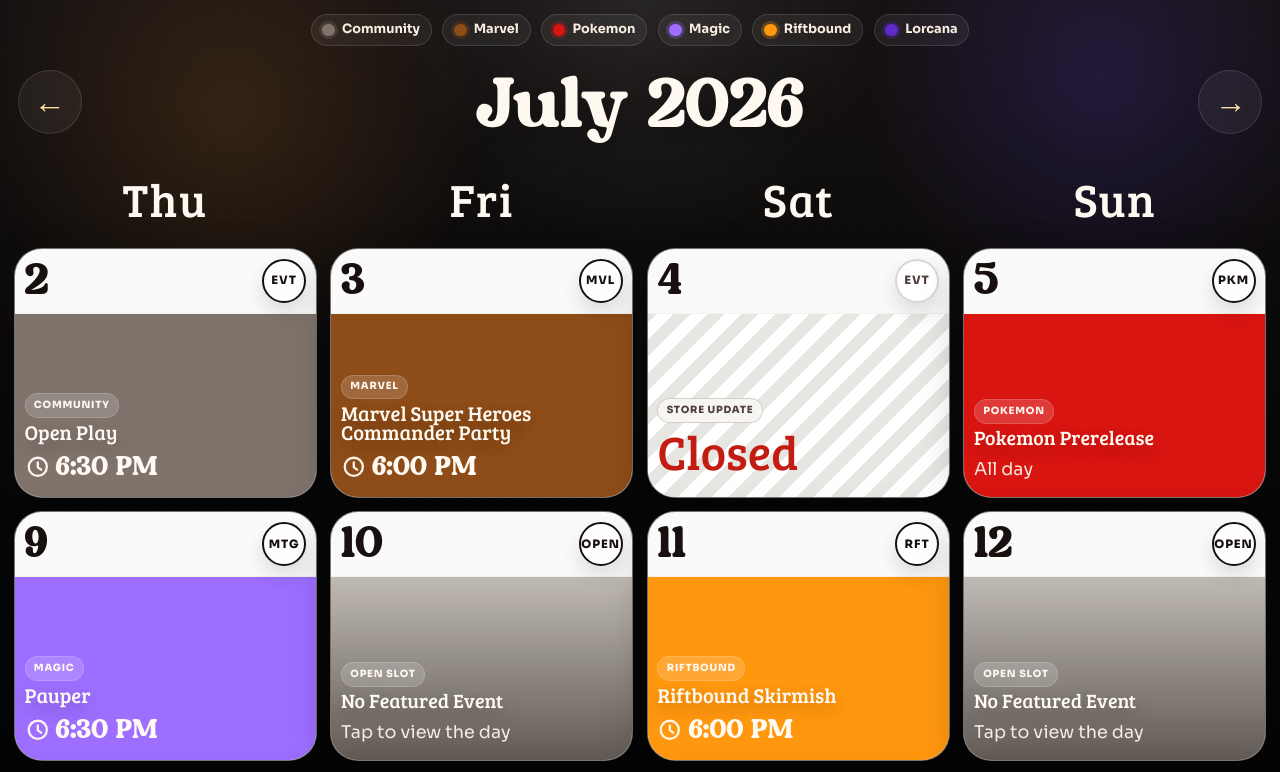
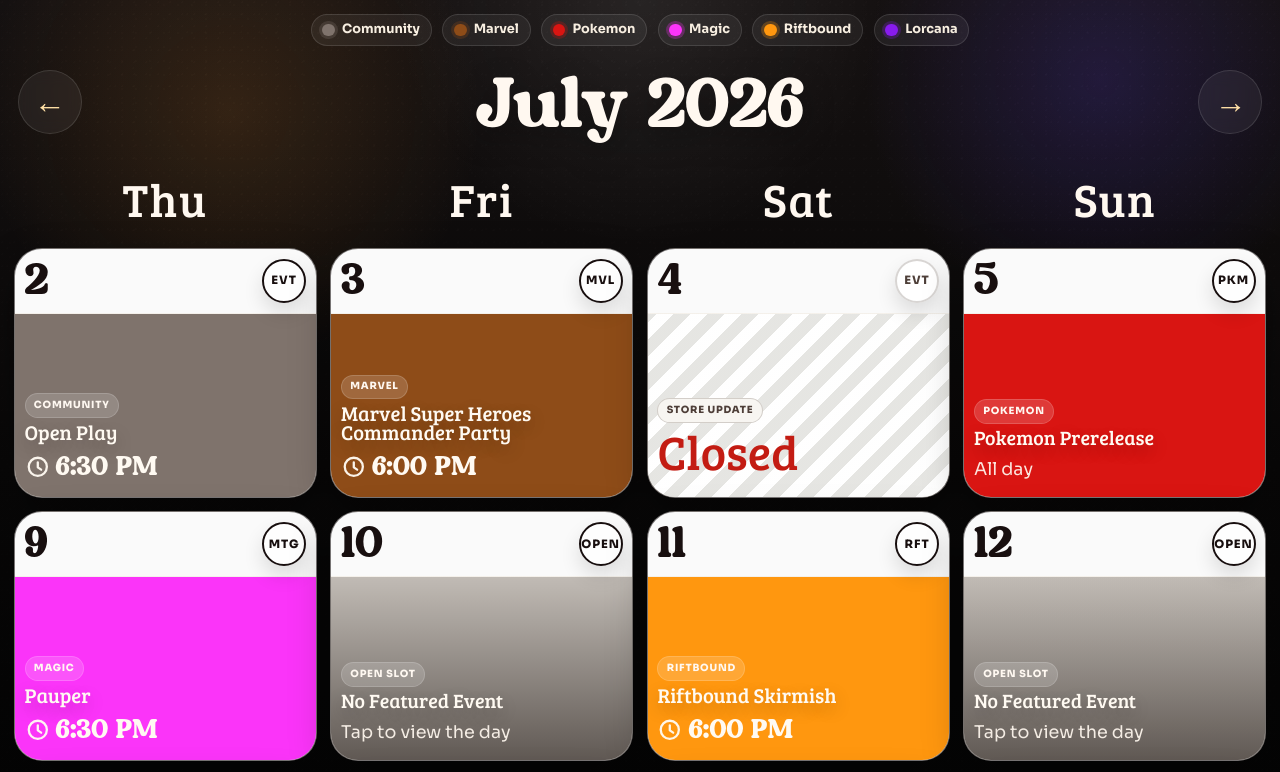
Before and after one commit to pandorasdeckbox/Custom-Google-Calendar, a Next.js app: page / in a window 1280 px wide. Shown: the top 772 px of the page. Built offline with nearby package versions, Linux system fonts and the light colour scheme; no server answers.

Commit message:
Color updates

```diff
--- a/src/app/globals.css
+++ b/src/app/globals.css
@@ -9,13 +9,13 @@
   --line: rgba(255, 255, 255, 0.12);
   --line-strong: rgba(255, 255, 255, 0.18);
   --shadow: 0 26px 72px rgba(0, 0, 0, 0.42);
-  --magic: #9d6eff;
+  --magic: #fb34f9;
   --magic-accent: #d5c2ff;
   --pokemon: #d91512;
   --pokemon-accent: #ffd6b8;
-  --lorcana: #5f2ac7;
+  --lorcana: #881bee;
   --lorcana-accent: #d8c6ff;
-  --one-piece: #2f3193;
+  --one-piece: #3c60e8;
   --one-piece-accent: #c8cbff;
   --gundam: #2c9f63;
   --gundam-accent: #c9f0d9;
```
